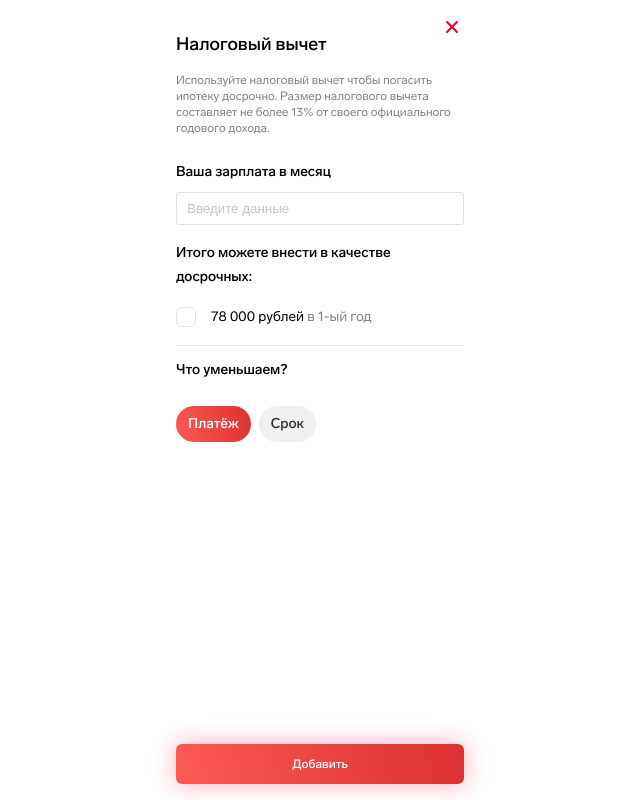
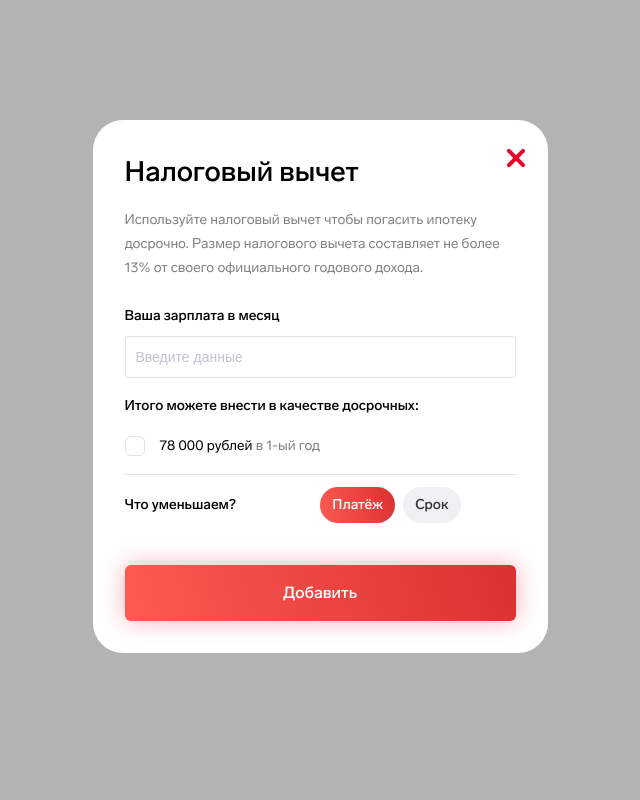
Before and after one commit to mikhailkaryamin/kodix, a React (Create React App) app: page / in a window 1280 px wide. Both pictures are taken after a click on the button "Налоговый вычет". Shown: the whole page, without its empty margins (320-960 px from the left). Built offline with nearby package versions, Linux system fonts and the light colour scheme.

Commit message:
feat(styles): complete tablet

```diff
--- a/src/styles/components/button.scss
+++ b/src/styles/components/button.scss
@@ -6,16 +6,34 @@
   cursor: pointer;
 
   &--open-popup {
-    @include font-small;
-    width: 155px;
+    @include font-small-mob;
+    min-width: 155px;
     padding: 12px 10px;
     border: 1px solid #ffffff;
     border-radius: 6px;
     background: transparent;
+    filter: drop-shadow(0px 0px 44px #CFDAE7);
+
+    &:hover {
+      color: #000000;
+      background-color: #ffffff;
+    }
+
+    &:disabled {
+      color: #ffffff;
+      border: 1px solid #bec5cc;
+      background-color: #bec5cc;
+    }
+
+    @media (min-width: $tablet-width) {
+      @include font-small-tab;
+      min-width: 200px;
+      padding: 16px;
+    }
   }
 
   &--decrease {
-    @include font-middle;
+    @include font-middle-mob;
     padding: 6px 12px;
     color: #333333;
     border: none;
@@ -38,7 +56,7 @@
   }
 
   &--add {
-    @include font-small;
+    @include font-small-mob;
     padding: 12px;
     color: #ffffff;
     border: none;
@@ -54,5 +72,11 @@
       background: #bec5cc;
       box-shadow: none;
     }
+
+    @media (min-width: $tablet-width) {
+      padding: 16px;
+      font-size: 16px;
+      line-height: 24px;
+    }
   }
 }
--- a/src/styles/components/checkbox.scss
+++ b/src/styles/components/checkbox.scss
@@ -1,5 +1,5 @@
 .checkbox {
-  @include font-middle;
+  @include font-middle-mob;
   position: relative;
   display: block;
   margin-bottom: 12px;
--- a/src/styles/components/early-pay.scss
+++ b/src/styles/components/early-pay.scss
@@ -1,5 +1,5 @@
 .early-pay {
-  @include font-middle;
+  @include font-middle-mob;
   font-weight: 500;
 }
 
--- a/src/styles/components/form-deduction.scss
+++ b/src/styles/components/form-deduction.scss
@@ -7,18 +7,41 @@
 }
 
 .form-deduction__title {
-  @include font-middle;
+  @include font-middle-mob;
   margin-bottom: 8px;
   font-weight: 500;
+
+  @media (min-width: $tablet-width) {
+    @include font-middle-tab;
+  }
 }
 
 .form-deduction__sum {
   margin-bottom: 16px;
 }
 
+.form-deduction__container-decrease {
+  display: flex;
+  flex-direction: column;
+  flex-wrap: wrap;
+
+  @media (min-width: $tablet-width) {
+    flex-direction: row;
+    justify-content: flex-start;
+    align-items: baseline;
+    margin-bottom: 40px;
+  }
+}
+
 .form-deduction__group-buttons {
   padding-top: 24px;
   padding-bottom: 24px;
+
+  @media (min-width: $tablet-width) {
+    margin-left: auto;
+    padding: 0;
+    padding-right: 55px;
+  }
 }
 
 .form-deduction__button-pay {
--- a/src/styles/components/input.scss
+++ b/src/styles/components/input.scss
@@ -1,4 +1,5 @@
 .input {
+  @include font-middle-mob;
   width: 100%;
   margin: 0;
   padding: 8px 10px;
--- a/src/styles/components/main.scss
+++ b/src/styles/components/main.scss
@@ -3,12 +3,22 @@
   width: 100vw;
   height: 100vh;
 
-  &--popup {
-    background-color: #fff;
+  &--start {
+    background: $gradient-red;
   }
 
-  &--start {
-    background: $gradient-red;
+
+  &--popup {
+    background-color: #ffffff;
+
+    @media (min-width: $tablet-width) {
+      background-color: #b3b3b3;
+    }
+  }
+
+  @media (min-width: $tablet-width) {
+    display: block;
+    padding-top: 120px;
   }
 }
 
@@ -16,7 +26,6 @@
   display: flex;
   width: 320px;
   margin: 0 auto;
-  padding: 16px;
 
   &--start {
     justify-content: center;
@@ -24,4 +33,7 @@
     height: 100%;
   }
 
+  @media (min-width: $tablet-width) {
+    width: 455px;
+  }
 }
--- a/src/styles/components/tax-deduction.scss
+++ b/src/styles/components/tax-deduction.scss
@@ -1,32 +1,55 @@
-@mixin line-button-close($rotate) {
+@mixin button-close($rotate) {
   content: "";
   position: absolute;
+  transform: rotate($rotate);
+  background-color: #ea0029;
+}
+
+@mixin line-button-close-mob {
   top: 10px;
   right: 4px;
-  transform: rotate($rotate);
   width: 16px;
   height: 2px;
   border-radius: 2px;
-  background-color: #ea0029;
+}
+
+@mixin line-button-close-tab {
+  top: 20px;
+  right: 8px;
+  width: 24px;
+  height: 4px;
+  border-radius: 4px;
 }
 
 .tax-deduction {
   position: relative;
   display: flex;
   flex-direction: column;
+  padding: 16px;
+
+  @media (min-width: $tablet-width) {
+    padding: 32px;
+    border-radius: 30px;
+    background-color: #ffffff;
+  }
 }
 
 .tax-deduction__title {
-  @include font-large;
+  @include font-large-mob;
   margin-top: 16px;
   margin-bottom: 8px;
   font-weight: 500;
+
+  @media (min-width: $tablet-width) {
+    @include font-large-tab;
+    margin-top: 0;
+  }
 }
 
 .tax-deduction__button-close-popup {
   position: absolute;
-  top: 0;
-  right: 0;
+  top: 16px;
+  right: 16px;
   width: 24px;
   height: 24px;
   padding: 0;
@@ -34,18 +57,39 @@
   background: transparent;
 
   &::before {
-    @include line-button-close(45deg);
+    @include line-button-close-mob;
+    @include button-close(45deg);
+
+    @media (min-width: $tablet-width) {
+      @include line-button-close-tab;
+    }
   }
 
   &::after {
-    @include line-button-close(-45deg);
+    @include line-button-close-mob;
+    @include button-close(-45deg);
+
+    @media (min-width: $tablet-width) {
+      @include line-button-close-tab;
+    }
+  }
+
+  @media (min-width: $tablet-width) {
+    top: 16px;
+    right: 12px;
+    width: 40px;
+    height: 40px;
   }
 }
 
 .tax-deduction__description {
-  @include font-small;
+  @include font-small-mob;
   margin: 0;
   padding-top: 8px;
   padding-bottom: 8px;
   color: #808080;
+
+  @media (min-width: $tablet-width) {
+    @include font-small-tab;
+  }
 }
--- a/src/styles/mixins.scss
+++ b/src/styles/mixins.scss
@@ -1,14 +1,29 @@
-@mixin font-small {
+@mixin font-small-mob {
   font-size: 12px;
   line-height: 16px;
 }
 
-@mixin font-middle {
+@mixin font-middle-mob {
   font-size: 14px;
   line-height: 24px;
 }
 
-@mixin font-large {
+@mixin font-large-mob {
   font-size: 18px;
   line-height: 24px;
 }
+
+@mixin font-small-tab {
+  font-size: 14px;
+  line-height: 24px;
+}
+
+@mixin font-middle-tab {
+  font-size: 14px;
+  line-height: 24px;
+}
+
+@mixin font-large-tab {
+  font-size: 28px;
+  line-height: 40px;
+}
```
